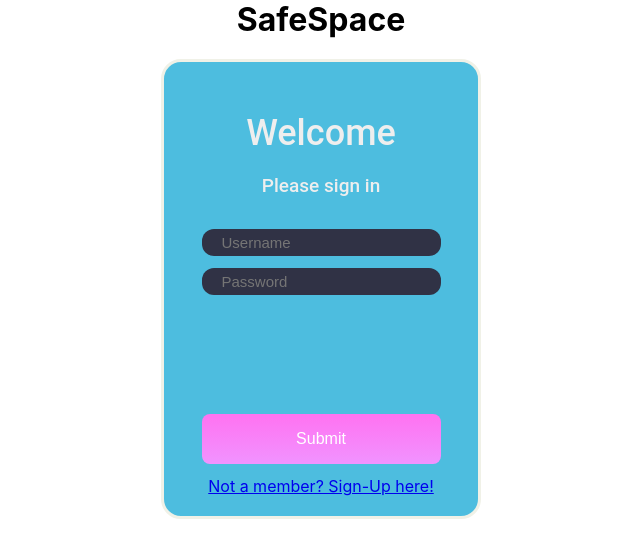
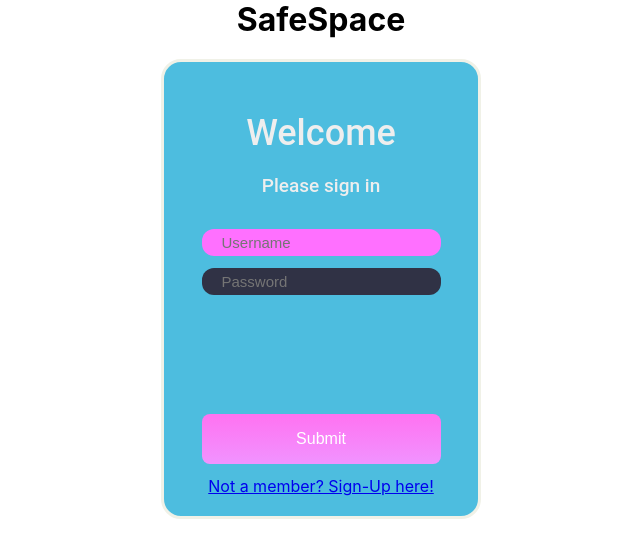
Before and after one commit to safe-space-app/safe-space, a React (Create React App) app: page / in a window 1280 px wide. Shown: the top 558 px of the page, without its empty margins (319-959 px from the left). Built offline with nearby package versions, Linux system fonts and the light colour scheme.

Commit message:
completed login and signup components
Co-authored-by: Michelle Chang <michelle.kelly.chang@gmail.com>
Co-authored-by: Zack Daniels <zackdaniels2522@gmail.com>

```diff
--- a/src/Components/Login.jsx
+++ b/src/Components/Login.jsx
@@ -19,9 +19,9 @@ const Login = (props) => {
         className="LoginBox"
         onSubmit={handleSubmit((data) => {
           //fetch request to server w/ email & password for login
-          fetch("/accounts/login", {
+          fetch("http://localhost:3000/login", {
             headers: {
-              Accept: "application/json",
+              "Accept": "application/json",
               "Content-Type": "application/json",
             },
             method: "POST",
@@ -29,7 +29,8 @@ const Login = (props) => {
           })
             .then((response) => response.json())
             .then((data) => {
-              props.setUser(data.account);
+              console.log('data in login.jsx fetch: ', data)
+              props.setUser(data);
             })
             .catch((err) => {
               console.log("were getting an error", err);
--- a/src/Components/Signup.jsx
+++ b/src/Components/Signup.jsx
@@ -21,7 +21,10 @@ const SignUp = (props) => {
     <div id={'signup-container'}>
       <h2 className='SI'>Please sign up</h2>
       <form onSubmit={ handleSubmit((data) => {
-        fetch('/accounts/signup', {
+        console.log('creating a user')
+        console.log(data)
+        // {username: xxxx , password: yyyy}
+        fetch('http://localhost:3000/createAccount', {
           headers: {
             'Accept' : 'application/json',
             'Content-Type': 'application/json'
@@ -48,7 +51,7 @@ const SignUp = (props) => {
         });
       })}>
         <div className="input-container" key={13}>
-          <input key = {"e"} {...register("name")} type="text" id="namesignup" name="name" placeholder="Username" required />
+          <input key = {"e"} {...register("username")} type="text" id="namesignup" username="username" placeholder="Username" required />
           {/* {renderErrorMessage("Please enter username")} */}
         </div>
         <div className="input-container" key={14}>
@@ -58,14 +61,14 @@ const SignUp = (props) => {
         <div className="input-container" key={15}>
           <input key = {"g"} {...register("password")} type="password" id="pwsignup" name="password" placeholder="Password" required />
           {/* {renderErrorMessage("Please enter password")} */}
-        </div>
-        <div className="input-container" key={16}>
+        {/* </div> */}
+        {/* <div className="input-container" key={16}>
           <select {...register("type")} id="dropdownlogin" placeholder='Category'>
             <option key = {"a"} value = "Small Business" label = "Small Business" />
             <option key = {"b"} value = "Online Store" label = "Online Store" />
             <option key = {"c"} value = "Restaurant" label = "Restaurant" />
             <option key = {"d"} value = "Personal" label = "Personal" />
-          </select>
+          </select> */}
           {/* {renderErrorMessage("Please enter password")} */}
           {/* if sign up declined, empty div else render the Username Already Taken*/}
           {signUpFail}
--- a/src/Containers/LoginSignupContainer.jsx
+++ b/src/Containers/LoginSignupContainer.jsx
@@ -3,13 +3,14 @@ import React from 'react';
 //import SignUp from '../components/SignUp.jsx';
 import LoginSignup from  "../Components/LoginSignup.jsx"
 import '../Stylesheets/Login.scss';
+import NavBar from '../Components/NavBar.jsx'
 
 //Page that returns the login and signup components
 
 const LoginSignupContainer = (props) => {
   return (
     <div className='LSPage'>
-
+      {/* <NavBar /> */}
       <div id={'img1'}>
         {/* <img id='loginArt1' src='https://media.istockphoto.com/vectors/check-the-goods-in-stock-before-sending-it-to-a-customer-beginning-of-vector-id1057532448?k=20&m=1057532448&s=612x612&w=0&h=fmINUJsUX0mQs4go6jEirlNUz1i3Vv6dWEzkFIJrDvg='></img> */}
       </div>
--- a/src/Stylesheets/Login.scss
+++ b/src/Stylesheets/Login.scss
@@ -58,11 +58,11 @@
 
   // login email input box
   #username {
-    background-color: #303245;
+    background-color: rgb(255, 112, 255);
     border-radius: 12px;
     border: 0;
     box-sizing: border-box;
-    color: #eee;
+    color: rgb(75, 75, 75);
     font-size: 15px;
     height:100%;
     outline: 0;
```
